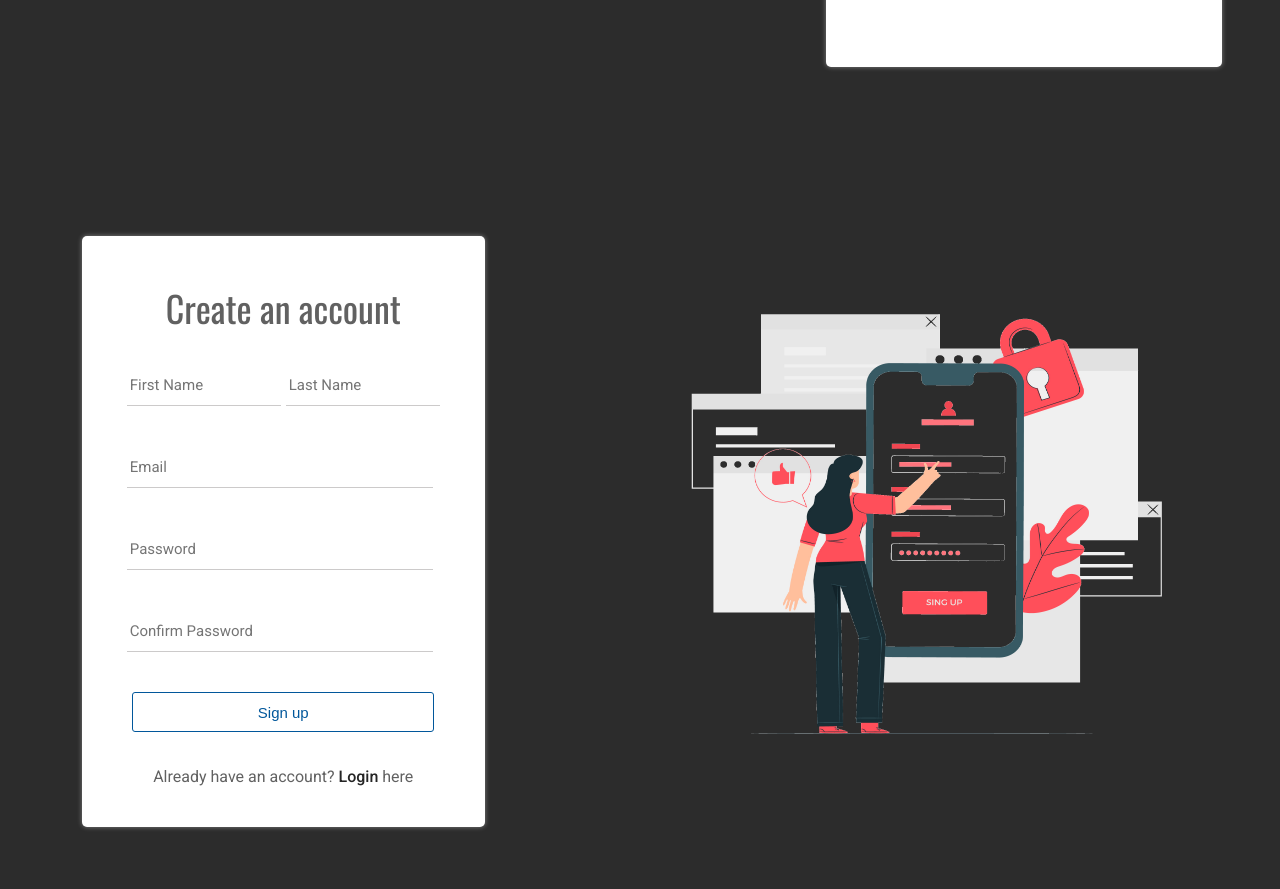
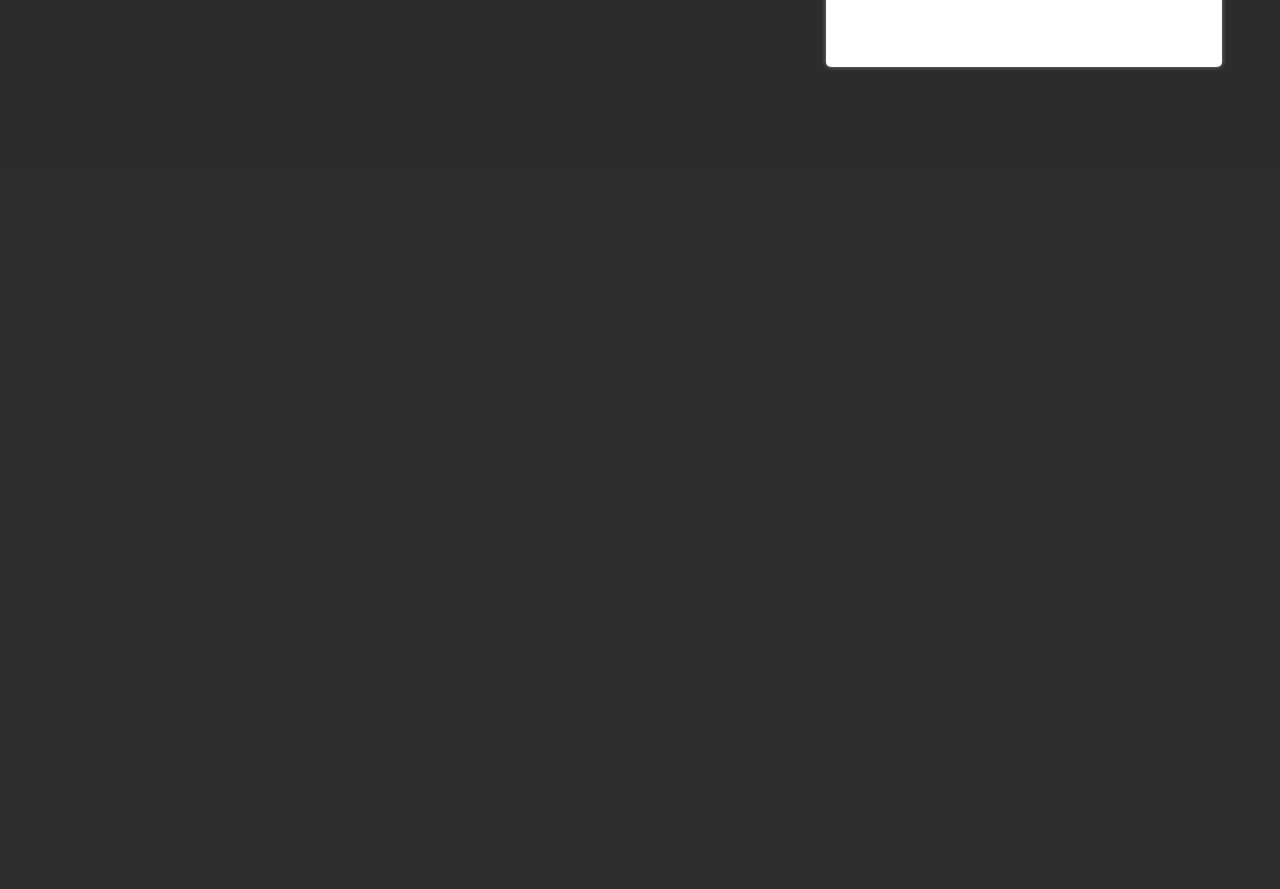
Before and after one commit to NikilSelvaraj/Selvaraj_Thirumurthy_Mandava, a PHP site: page /src/authentication/authentication.html in a window 1280 px wide. Shown: the part 626-1515 px from the top of the page. After the commit the page ends 695 px from the top, so only its background shows below. Run offline with PHP 8.4, Linux system fonts and the light colour scheme; some web fonts are replaced.

Commit message:
login changes

```diff
--- a/src/authentication/authentication.css
+++ b/src/authentication/authentication.css
@@ -43,10 +43,6 @@ body {
   border-bottom: 1px solid var(--primary-label-1) !important;
 }
 
-.registration-section {
-  display: none;
-}
-
 .login-container,.registration-container input:focus-visible {
   outline: none;
 }
--- a/src/authentication/authentication.html
+++ b/src/authentication/authentication.html
@@ -70,7 +70,7 @@
     </div>
 
     <!-- Registration Section -->
-    <div class="d-flex flex-direction-row justify-around registration-section fade">
+    <div class="d-flex flex-direction-row justify-around registration-section d-none fade">
       <div class="registration-container">
         <div class="d-flex justify-center registration-header font-oswald">Create an account</div>
         <form class="d-flex flex-direction-column w-100"  method="post"
--- a/src/themes/dark.css
+++ b/src/themes/dark.css
@@ -59,6 +59,10 @@
 
 .d-flex {
   display: flex;
+}
+
+.d-none {
+  display: none;
 }
 
 .d-block {
```
Also changed, not shown: 1 other file.
